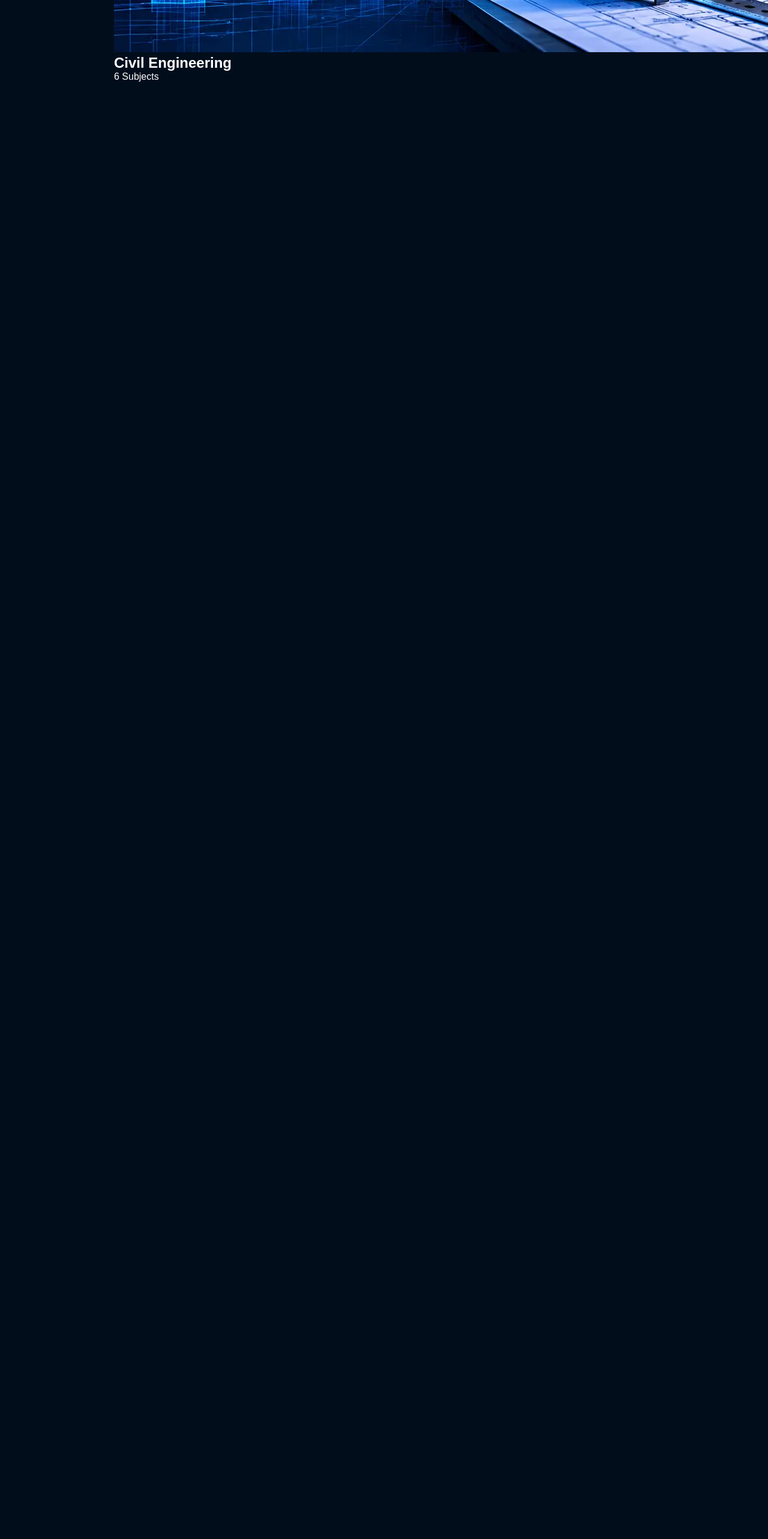
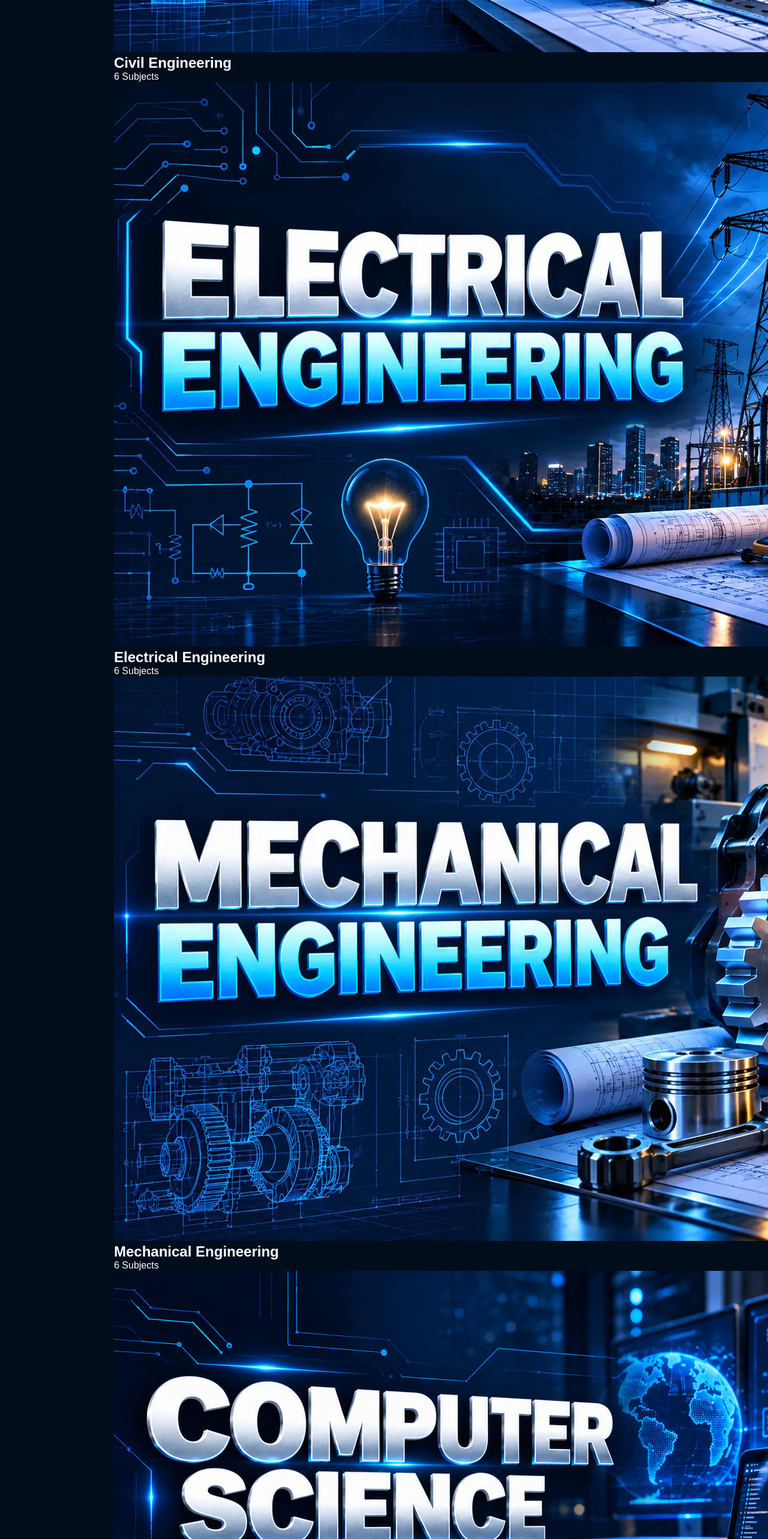
Before and after one commit to lalan-kumar-design/polytechnic-hub, a Next.js app: page /courses in a window 1280 px wide. Shown: the part 1040-3606 px from the top of the page at 60% size. Before the commit the page ends 1267 px from the top, so only its background shows below. Built offline with nearby package versions, Linux system fonts and the light colour scheme.

Commit message:
Add new engineering branches to courses page

```diff
--- a/app/courses/page.js
+++ b/app/courses/page.js
@@ -28,6 +28,53 @@ export default function Courses() {
               <p>6 Subjects</p>
             </div>
           </div>
+           <div className="branch-card">
+  <img
+    src="/images/electrical.webp"
+    alt="Electrical Engineering"
+  />
+
+  <div className="branch-info">
+    <h2>Electrical Engineering</h2>
+    <p>6 Subjects</p>
+  </div>
+</div>
+
+<div className="branch-card">
+  <img
+    src="/images/mechanical.webp"
+    alt="Mechanical Engineering"
+  />
+
+  <div className="branch-info">
+    <h2>Mechanical Engineering</h2>
+    <p>6 Subjects</p>
+  </div>
+</div>
+
+<div className="branch-card">
+  <img
+    src="/images/computer-science.png"
+    alt="Computer Science Engineering"
+  />
+
+  <div className="branch-info">
+    <h2>Computer Science Engineering</h2>
+    <p>6 Subjects</p>
+  </div>
+</div>
+
+<div className="branch-card">
+  <img
+    src="/images/electronics.png"
+    alt="Electronics Engineering"
+  />
+
+  <div className="branch-info">
+    <h2>Electronics Engineering</h2>
+    <p>6 Subjects</p>
+  </div>
+</div>
 
         </section>
 
```
